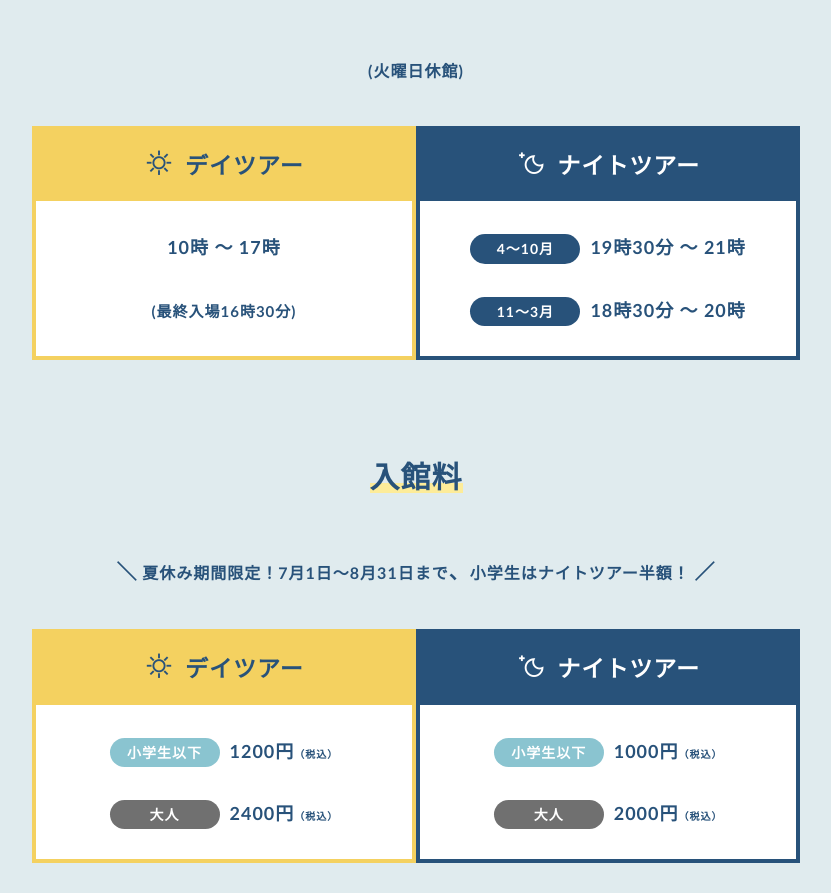
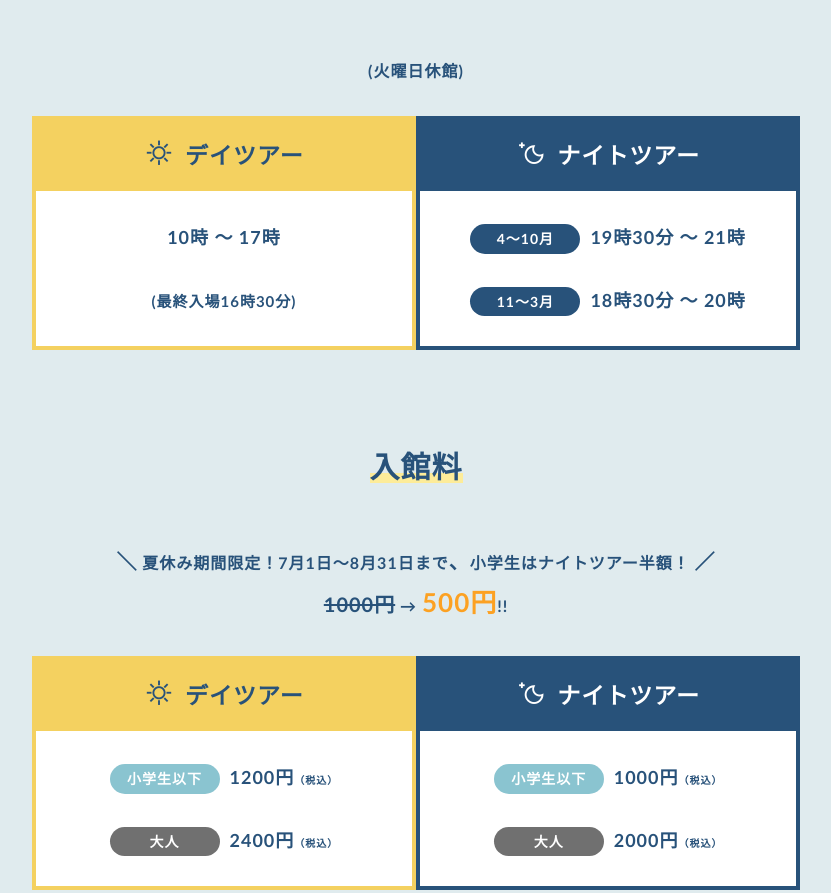
Before and after one commit to mi-s01/hosikake_aquarium, a plain HTML site: page index.html in a window 1280 px wide. Shown: the part 4311-5204 px from the top of the page, without its empty margins (224-1055 px from the left). Drawn offline with nearby package versions, Linux system fonts and the light colour scheme.

Commit message:
フィードバック修正

```diff
--- a/index.html
+++ b/index.html
@@ -4,7 +4,7 @@
   <meta charset="UTF-8">
   <meta http-equiv="X-UA-Compatible" content="IE=edge">
   <meta name="viewport" content="width=device-width, initial-scale=1.0">
-  <link rel="shortcut icon" href="img/favicon.ico">
+  <link rel="shortcut icon" href="img/favicon.png">
   <link rel="stylesheet" href="https://maxst.icons8.com/vue-static/landings/line-awesome/line-awesome/1.3.0/css/line-awesome.min.css">
   <link rel="stylesheet" href="stylesheet.css">
   <title>星駆水族館</title>
@@ -192,6 +192,7 @@
       <div id="fee" class="wrapper">
         <h2 class="section-title">入館料</h2>
         <p><span class="slash">＼</span><span class="slash2">＼</span> 夏休み期間限定！<span class="slash2"> ／</span><br class="ib">7月1日〜8月31日まで<span class="slash">、</span><br class="ib2">小学生はナイトツアー半額！ <span class="slash">／</span></p>
+        <p><span class="yen1000">1000円</span> → <span class="yen500">500円</span>!!</p>
         <div class="list fade-block">
           <dl class="day_tour">
             <dt><i class="las la-sun"></i>デイツアー</dt>
--- a/stylesheet.css
+++ b/stylesheet.css
@@ -532,7 +532,7 @@ main{
   display: flex;
   flex-wrap: wrap;
   justify-content: center;
-  margin-top: 4rem;
+  margin-top: 3rem;
 }
 
 .day_tour {
@@ -612,6 +612,17 @@ main{
 .tax {
   font-size: 1rem;
 }
+
+.yen1000 {
+  font-size: 2rem;
+  text-decoration: 1.5px line-through ;
+}
+
+.yen500 {
+  font-size: 2.6rem;
+  color: #fca122;
+}
+
 
 #free_pass {
   background-image: linear-gradient(-45deg, #fff 25%, #8ac4d0 25%, #8ac4d0 50%, #fff 50%, #fff 75%, #8ac4d0 75%, #8ac4d0);
```
Also changed, not shown: img/favicon.png (added).
